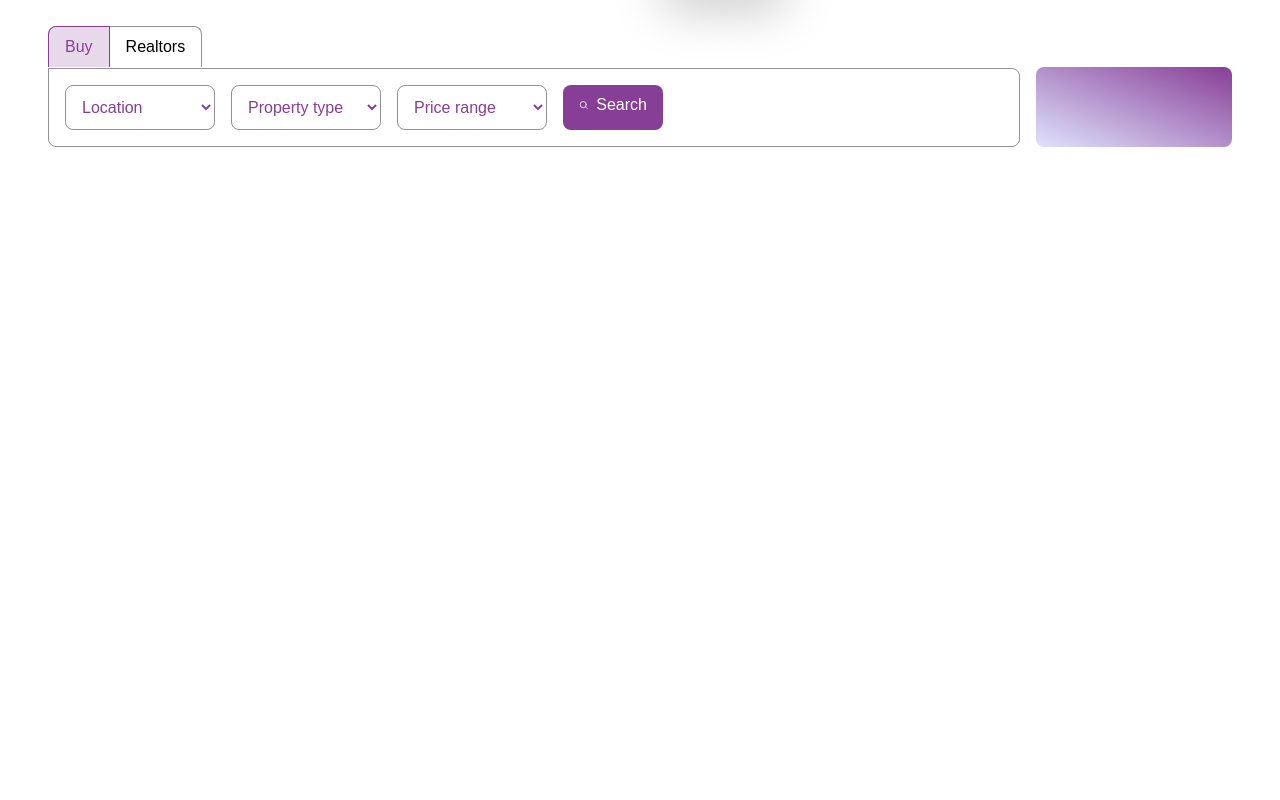
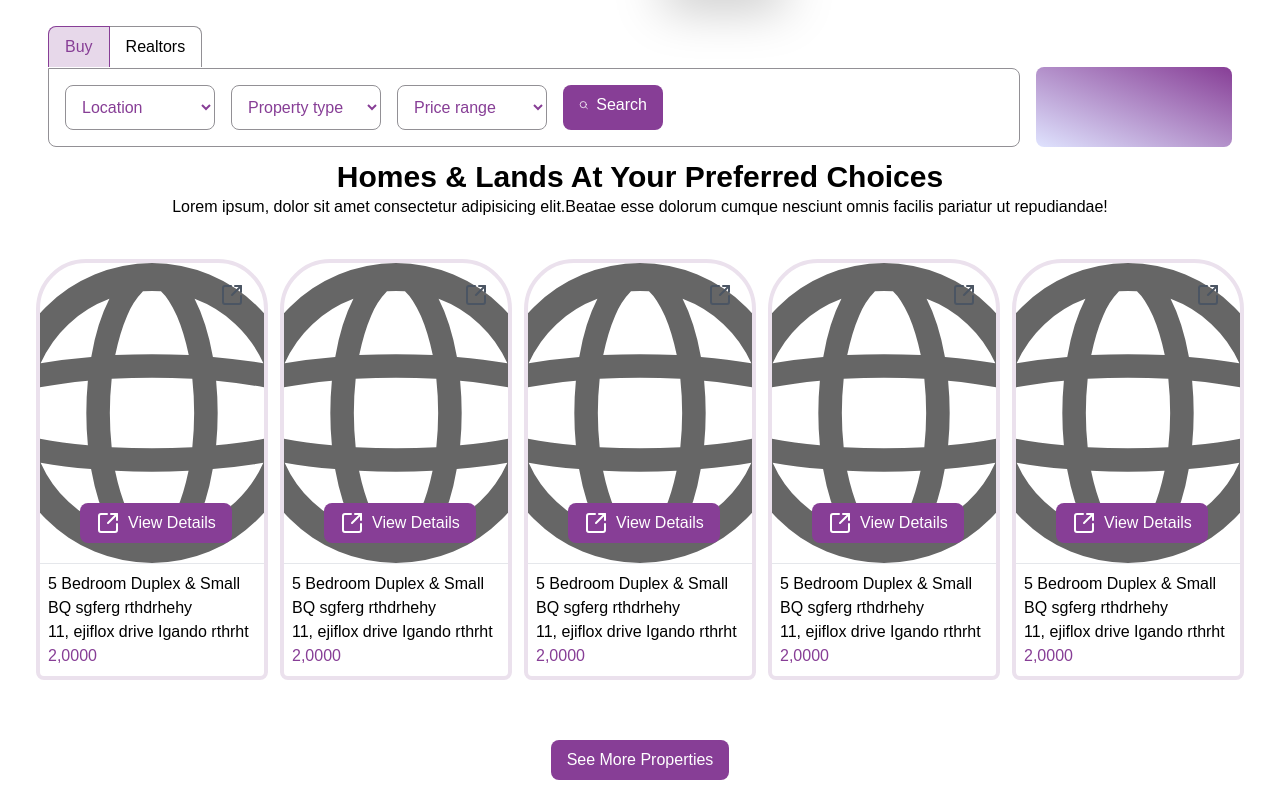
Before and after one commit to Alpinesbolt/Afrihomes, a Next.js app: page / in a window 1280 px wide. Shown: the part 654-1454 px from the top of the page. Before the commit the page ends 813 px from the top, so only its background shows below. Built offline with nearby package versions, Linux system fonts and the light colour scheme.

Commit message:
new component
new component was added
-HeorT
_ProCard

```diff
--- /dev/null
+++ b/src/app/Components/UI/ProCard.tsx
@@ -0,0 +1,54 @@
+import { LucideIcon } from "lucide-react";
+import React, { FC } from "react";
+import { Button } from "./Button";
+import Image from "next/image";
+
+interface ProCard {
+  house: string;
+  address: string;
+  price: string;
+  href?: string;
+  Icon?: LucideIcon;
+  src: string;
+
+}
+
+export const ProCard: FC<ProCard> = ({
+  house,
+  address,
+  price,
+  href = "",
+  Icon,
+  src,
+}) => {
+    return (
+      <div className="mt-5 mb-5 border-4 border-button/fillpressed rounded-lg rounded-t-[50px] ">
+        <div className="relative h-[300px] w-[300px]l" >
+            <Image
+                      alt="HeroT Image"
+                      src={src}
+                      layout="fill"
+                      objectFit="cover"
+                      className=""
+                    />
+            <div className="absolute top-5 right-5 ">
+            {Icon && <Icon className="w-6 h-6 text-gray-600" />}
+            </div>
+            <Button
+                content="View Details"
+                className="btn btn-primary absolute bottom-5 left-10 "
+                Icon={Icon}
+                href={href}
+            />
+        </div>
+        <hr />
+        <div className="m-2">
+            <p className="overflow-hidden">{house}</p>
+            <p className="overflow-hidden"> {address}</p>
+            <p className="text-primary">{price}</p>
+        </div>
+      </div>
+    );
+
+
+};
--- /dev/null
+++ b/src/app/Components/layouts/HeroT.tsx
@@ -0,0 +1,63 @@
+import { FC } from "react";
+import { Button } from "../ui/Button";
+import { ProCard } from "../UI/ProCard";
+import { SquareArrowOutUpRight, Target } from "lucide-react";
+import Image from "next/image";
+export const HeroT: FC = () => {
+  return (
+    <section className="flex flex-col flex-center">
+      <div className="flex flex-col flex-center">
+        <h1 className="text-3xl font-bold capitalize items-center">
+          Homes & Lands At Your Preferred Choices
+        </h1>
+        <p className="text-base items-center">
+          Lorem ipsum, dolor sit amet consectetur adipisicing elit.Beatae esse
+          dolorum cumque nesciunt omnis facilis pariatur ut repudiandae!
+        </p>
+
+      </div>
+      <div className="grid grid-cols-5 gap-3 my-5">
+        <ProCard
+            house="5 Bedroom Duplex & Small BQ sgferg rthdrhehy"
+            address="11, ejiflox drive Igando rthrht"
+            price="2,0000"
+            Icon={SquareArrowOutUpRight}
+            src={"/globe.svg"}
+
+          />
+        <ProCard
+            house="5 Bedroom Duplex & Small BQ sgferg rthdrhehy"
+            address="11, ejiflox drive Igando rthrht"
+            price="2,0000"
+            Icon={SquareArrowOutUpRight}
+            src={"/globe.svg"}
+          />
+        <ProCard
+            house="5 Bedroom Duplex & Small BQ sgferg rthdrhehy"
+            address="11, ejiflox drive Igando rthrht"
+            price="2,0000"
+            Icon={SquareArrowOutUpRight}
+            src={"/globe.svg"}
+          />
+        <ProCard
+            house="5 Bedroom Duplex & Small BQ sgferg rthdrhehy"
+            address="11, ejiflox drive Igando rthrht"
+            price="2,0000"
+            Icon={SquareArrowOutUpRight}
+            src={"/globe.svg"}
+          />
+        <ProCard
+            house="5 Bedroom Duplex & Small BQ sgferg rthdrhehy"
+            address="11, ejiflox drive Igando rthrht"
+            price="2,0000"
+            Icon={SquareArrowOutUpRight}
+            src={"/globe.svg"}
+          />
+        </div>
+        <Button
+              content="See More Properties"
+              className="btn btn-primary m-5"
+            />
+    </section>
+  );
+};
--- a/src/app/page.tsx
+++ b/src/app/page.tsx
@@ -1,11 +1,13 @@
 import { Hero } from "./Components/layouts/Hero";
 import { SearchFeature } from "./Components/layouts/Search";
+import { HeroT } from "./Components/layouts/HeroT";
 
 export default function Home() {
   return (
     <main className="w-full px-9 mx-auto">
       <Hero />
       <SearchFeature />
+      <HeroT/>
     </main>
   );
 }
```
